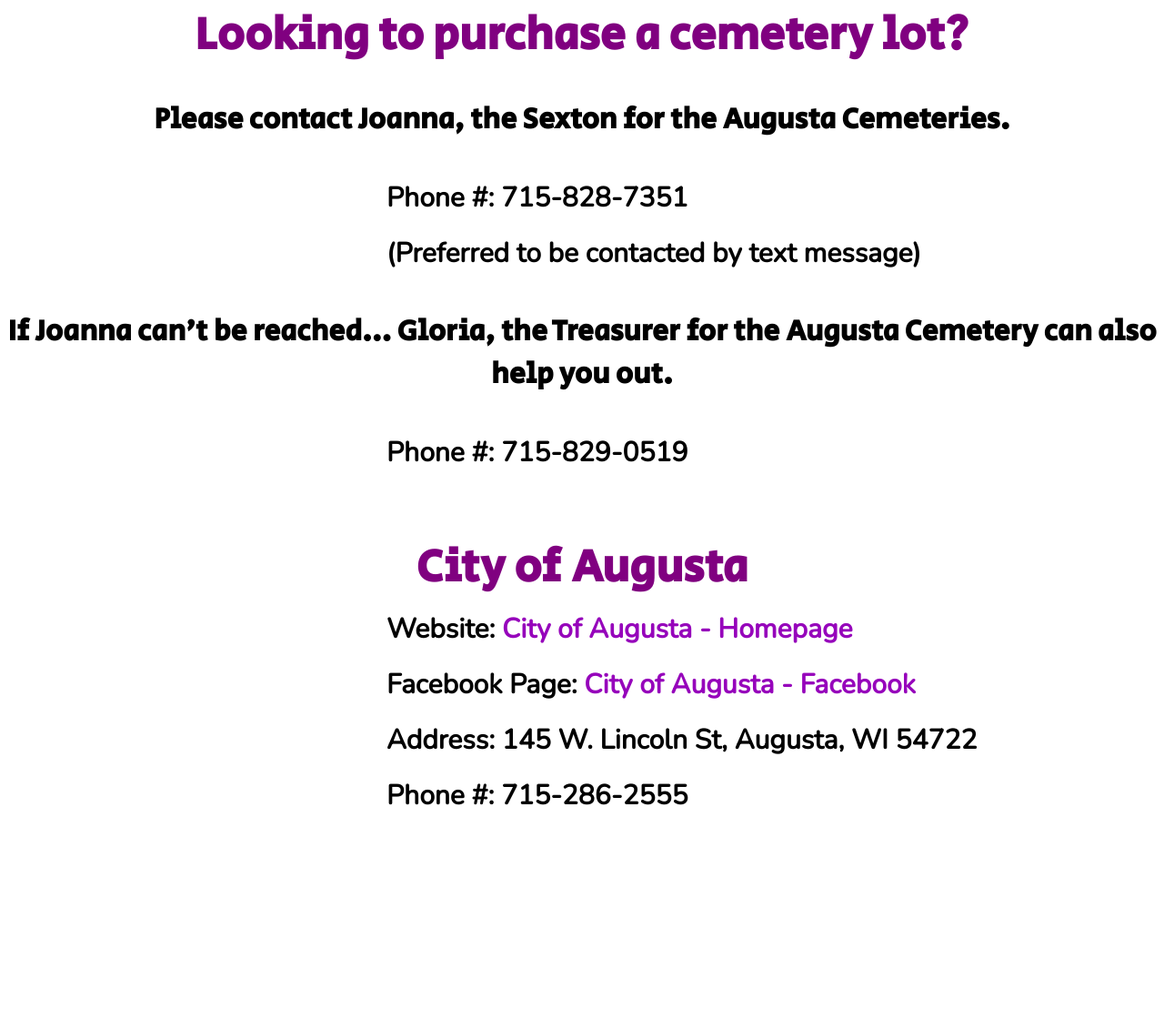
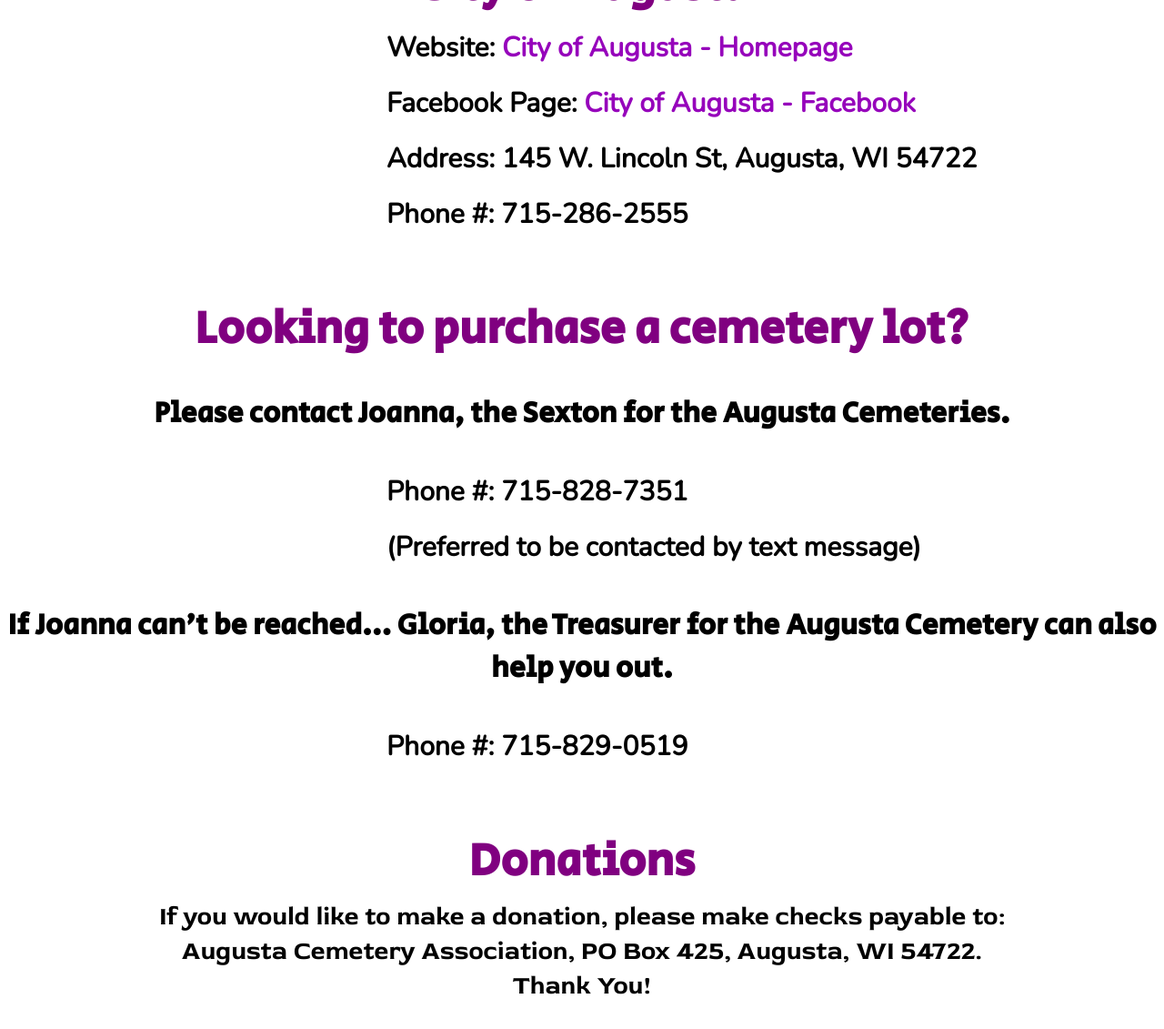
Before and after one commit to augustacemeteryassociation/augustacemeteries, a plain HTML site: page docs/contact.html in a window 1280 px wide. Shown: the part 1131-2262 px from the top of the page at 91% size. Before the commit the page ends 2204 px from the top, so only its background shows below. Drawn offline with nearby package versions, Linux system fonts and the light colour scheme; a web font is replaced by a local one.

Commit message:
Removed donation page, and put it in City contacts

```diff
--- a/docs/contact.html
+++ b/docs/contact.html
@@ -62,6 +62,16 @@
 
 		<article>
 
+			<h1 class="title">City of Augusta</h1>
+			<p>Website: <a href="https://cityofaugusta.org/" target="_blank" rel="noreferrer">City of Augusta - Homepage</a></p>
+			<p>Facebook Page: <a href="https://www.facebook.com/cityofaugustawi/" target="_blank" rel="noreferrer">City of Augusta - Facebook</a></p>
+			<p>Address: 145 W. Lincoln St, Augusta, WI 54722</p>
+			<p>Phone #: 715-286-2555</p>
+
+		</article>
+
+		<article>
+
 			<h1 class="title">Looking to purchase a cemetery lot?</h1>
 			<h3>Please contact Joanna, the Sexton for the Augusta Cemeteries.</h3>
 
@@ -71,18 +81,15 @@
 			<h3>If Joanna can't be reached... Gloria, the Treasurer for the Augusta Cemetery can also help you out.</h3>
 			<p>Phone #: 715-829-0519</p>
 
-
 		</article>
 
 		<article>
+			<h1 class="title">Donations</h1>
+			<h2 class="donationInfo">If you would like to make a donation, please make checks payable to:</h2>
+			<h2 class="donationInfo"> Augusta Cemetery Association, PO Box 425, Augusta, WI 54722.</h2>
+			<h2 class="donationInfo">Thank You!</h2>
+		</article>
 
-            <h1 class="title">City of Augusta</h1>
-            <p>Website: <a href="https://cityofaugusta.org/" target="_blank" rel="noreferrer">City of Augusta - Homepage</a></p>
-            <p>Facebook Page: <a href="https://www.facebook.com/cityofaugustawi/" target="_blank" rel="noreferrer">City of Augusta - Facebook</a></p>
-            <p>Address: 145 W. Lincoln St, Augusta, WI 54722</p>
-            <p>Phone #: 715-286-2555</p>
-
-        </article>
 	</div>
 	<footer></footer>
 </body>
--- a/docs/templates/nav.html
+++ b/docs/templates/nav.html
@@ -8,6 +8,5 @@
         <li><a href="search.html">Grave Finder</a></li>
         <li><a href="lotInfo.html">Lot Info</a></li>
         <li><a href="contact.html">City Contacts</a></li>
-        <li><a href="donations.html">Donations</a></li>
     </ul>
 </nav>
```
Lines whose indentation alone changed are shown as unchanged.
